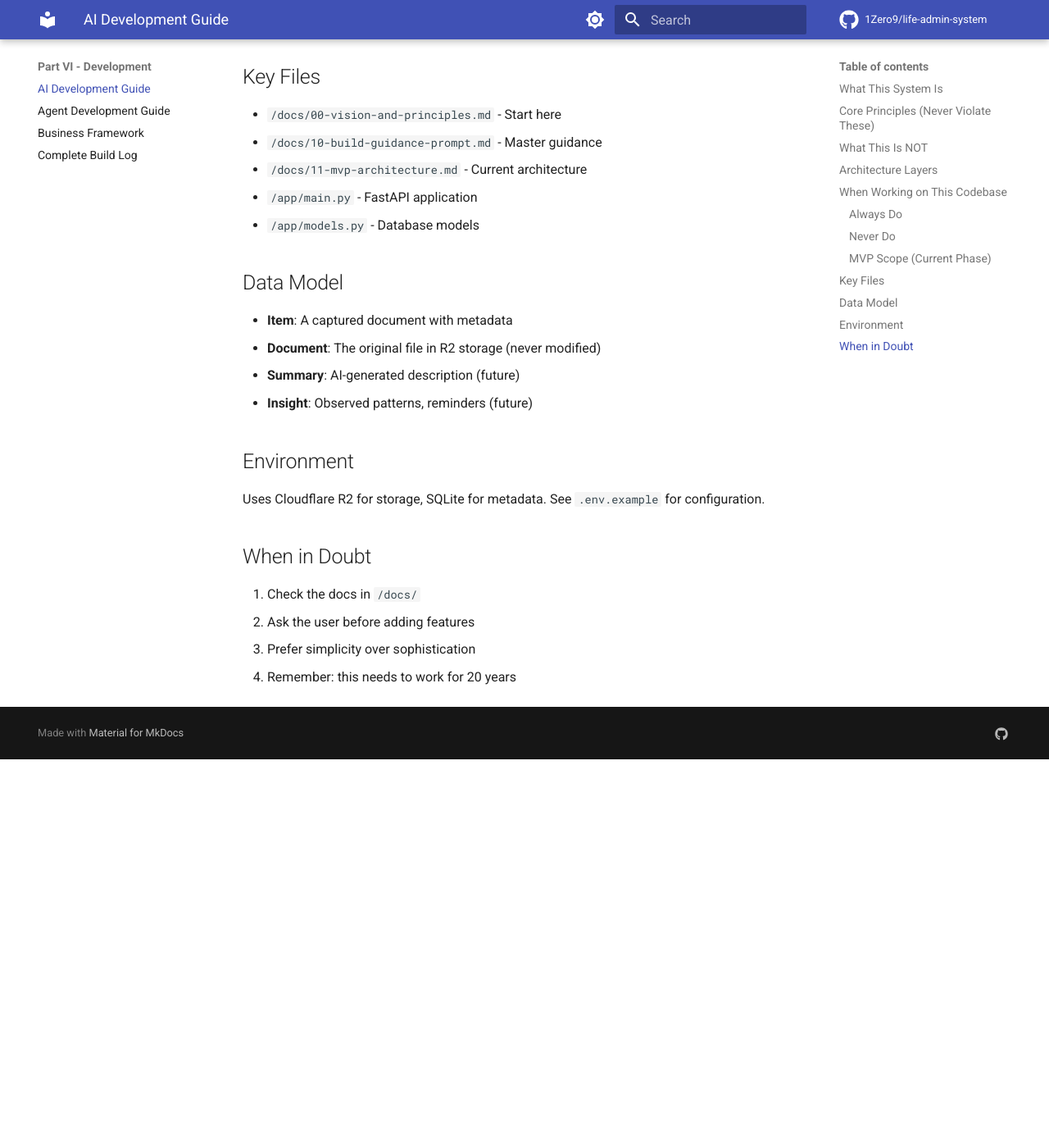
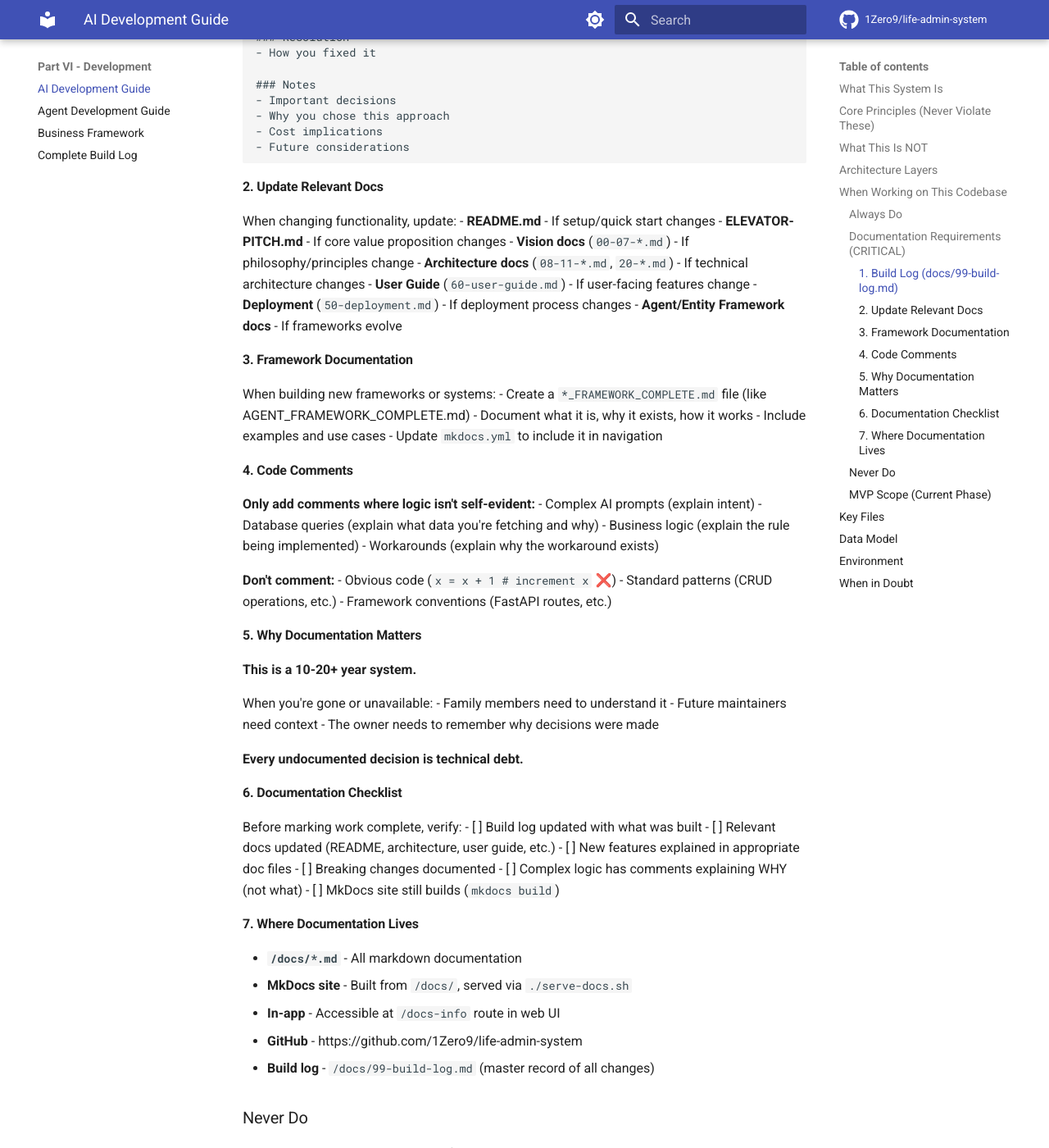
Before and after one commit to 1Zero9/life-admin-system, an MkDocs documentation site: the page built from docs/CLAUDE.md, in a window 1280 px wide and 1400 px high, scrolled down 2221 px. Shown: the whole window at 82% size. Built offline with MkDocs 1.6.1 and Material for MkDocs 9.7.7, drawn with Linux system fonts in a browser that asks for light colours; comment, search, counter and statistics services are not loaded; before the commit the page ends 3147 px from its top, so only the background shows below that; some of the changed text lies outside the part shown.

Commit message:
feat: integrate documentation system into main app
Major documentation system integration:

1. Updated CLAUDE.md with comprehensive documentation requirements:
   - CRITICAL: All changes must update documentation
   - Build log format and requirements
   - When to update which docs
   - Code comment guidelines
   - Documentation checklist before completing work
   - Why documentation matters (10-20+ year system)

2. Integrated docs into main FastAPI app:
   - Mount /docs/ route serving MkDocs site
   - Accessible at http://localhost:8000/docs/
   - Full documentation site within the running app
   - No separate server needed

3. Enhanced docs-info page:
   - Prominent button to open /docs/ in new tab
   - Quick access to full documentation
   - Emergency access information

4. Created DOCUMENTATION.md:
   - Guide to the documentation system
   - Multiple access methods (in-app, standalone, raw files)
   - Essential reading order
   - Emergency access procedures

Key principle: Every change must update documentation.
This system is built to last 10-20+ years.
Documentation is as important as code.

Documentation now accessible 3 ways:
1. In-app: http://localhost:8000/docs/
2. Standalone: ./serve-docs.sh (port 8002)
3. Raw files: /docs/*.md

Co-Authored-By: Claude Sonnet 4.5 <noreply@anthropic.com>

````diff
--- a/docs/CLAUDE.md
+++ b/docs/CLAUDE.md
@@ -41,9 +41,107 @@ Intake → Archive → Understanding → Insight
 - Keep documents as permanent source of truth
 - Follow the one-way data flow rule
 - Test with the mindset: "Could a non-technical family member use this?"
-- **Keep `/docs/99-build-log.md` updated** - Document what was built, what worked, what failed, resolution, and notes. This is critical for future understanding and legacy handover.
+- **Keep documentation updated** - This system is built to last 10-20+ years. Documentation is critical.
 - Preserve data portability (no vendor lock-in)
 - **Call out principle violations** - Actively warn if anything strays from the core ethos
+
+### Documentation Requirements (CRITICAL)
+
+**Every change must update documentation.** This system needs to be maintainable for decades.
+
+#### 1. Build Log (`docs/99-build-log.md`)
+**ALWAYS update the build log** when you:
+- Build a new feature
+- Fix a bug
+- Make architectural changes
+- Add new dependencies
+- Modify the data model
+
+**Format:**
+```
+## YYYY-MM-DD – Feature Name
+
+### Goal
+What you're trying to achieve
+
+### What Was Built
+- File: path/to/file.py
+- What it does
+- How it works
+
+### What Worked
+- ✅ What succeeded
+
+### What Failed
+- ❌ What didn't work initially
+
+### Resolution
+- How you fixed it
+
+### Notes
+- Important decisions
+- Why you chose this approach
+- Cost implications
+- Future considerations
+```
+
+#### 2. Update Relevant Docs
+When changing functionality, update:
+- **README.md** - If setup/quick start changes
+- **ELEVATOR-PITCH.md** - If core value proposition changes
+- **Vision docs** (`00-07-*.md`) - If philosophy/principles change
+- **Architecture docs** (`08-11-*.md`, `20-*.md`) - If technical architecture changes
+- **User Guide** (`60-user-guide.md`) - If user-facing features change
+- **Deployment** (`50-deployment.md`) - If deployment process changes
+- **Agent/Entity Framework docs** - If frameworks evolve
+
+#### 3. Framework Documentation
+When building new frameworks or systems:
+- Create a `*_FRAMEWORK_COMPLETE.md` file (like AGENT_FRAMEWORK_COMPLETE.md)
+- Document what it is, why it exists, how it works
+- Include examples and use cases
+- Update `mkdocs.yml` to include it in navigation
+
+#### 4. Code Comments
+**Only add comments where logic isn't self-evident:**
+- Complex AI prompts (explain intent)
+- Database queries (explain what data you're fetching and why)
+- Business logic (explain the rule being implemented)
+- Workarounds (explain why the workaround exists)
+
+**Don't comment:**
+- Obvious code (`x = x + 1  # increment x` ❌)
+- Standard patterns (CRUD operations, etc.)
+- Framework conventions (FastAPI routes, etc.)
+
+#### 5. Why Documentation Matters
+
+**This is a 10-20+ year system.**
+
+When you're gone or unavailable:
+- Family members need to understand it
+- Future maintainers need context
+- The owner needs to remember why decisions were made
+
+**Every undocumented decision is technical debt.**
+
+#### 6. Documentation Checklist
+
+Before marking work complete, verify:
+- [ ] Build log updated with what was built
+- [ ] Relevant docs updated (README, architecture, user guide, etc.)
+- [ ] New features explained in appropriate doc files
+- [ ] Breaking changes documented
+- [ ] Complex logic has comments explaining WHY (not what)
+- [ ] MkDocs site still builds (`mkdocs build`)
+
+#### 7. Where Documentation Lives
+
+- **`/docs/*.md`** - All markdown documentation
+- **MkDocs site** - Built from `/docs/`, served via `./serve-docs.sh`
+- **In-app** - Accessible at `/docs-info` route in web UI
+- **GitHub** - https://github.com/1Zero9/life-admin-system
+- **Build log** - `/docs/99-build-log.md` (master record of all changes)
 
 ### Never Do
 - Add categorization, tagging, or filing at intake
````
Also changed, not shown: DOCUMENTATION.md (added, +138 -0 lines), claude.md (+99 -1 lines), 2 other files.
